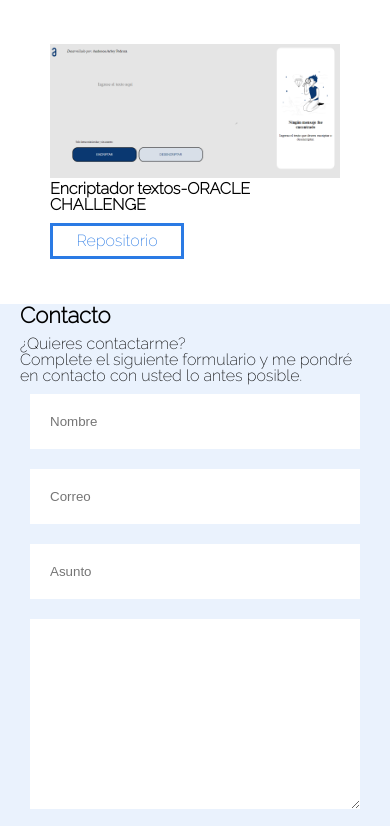
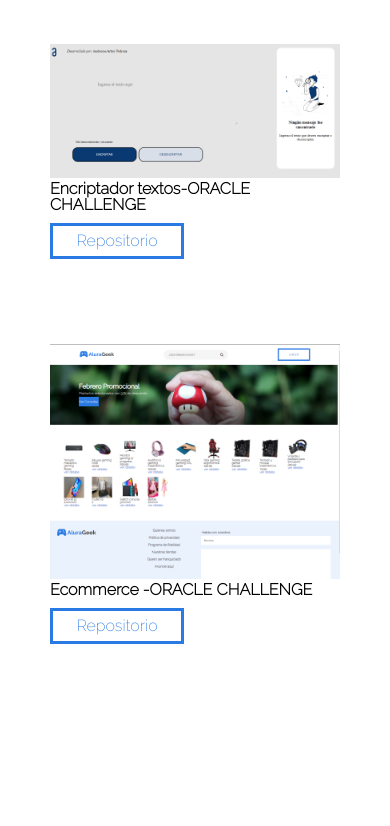
Before and after one commit to AndersonPM-HUB/Portafolio-ChallengeOracle, a plain HTML site: page index.html in a window 390 px wide. Shown: the part 3169-3995 px from the top of the page. Drawn offline with Linux system fonts and the light colour scheme.

Commit message:
se ajsuta responsive

```diff
--- a/css/contenido.css
+++ b/css/contenido.css
@@ -137,27 +137,31 @@
     align-self: flex-start;
 }
 
-
 .contenido_experiencia{
     display: flex;
     flex-direction: column;
     align-items: center;
+    height: 50%;
 }
-
 
 
 .experiencias{
     display: flex;
     flex-direction: column;
     justify-content: space-between;
+
 }
 .card_experiencia{
     height: 200px;
     margin: 50px;
 }
 
+.card_experiencia-img {
+    max-width: 100%;
+}
+
 .imagen_proyecto{
-    max-width: 100%;
+    width: 100%;
 }
 .descripcion{
     display: flex;
@@ -186,6 +190,7 @@
     background-color: var(--colorblue);
     padding-left: 20px;
     padding-right: 20px;
+    margin-top: 15rem;
 }
 
 .formulario{
@@ -273,7 +278,7 @@ footer{
 
 /*Desktop */
 
-@media screen and (min-width: 1024px){
+@media screen and (min-width: 450px){
 
     .intro_titulo{
         font-size: 2rem;
--- a/index.html
+++ b/index.html
@@ -201,6 +201,16 @@
                     </div>
                 </div>
 
+                <div class="card_experiencia">
+                  <div class="card_experiencia-img">
+                      <img src="media/reto2.png" alt="" class="imagen_proyecto">
+                  </div>
+                  <div class="descripcion">
+                      <h1 class="titulo_proyecto">Ecommerce -ORACLE CHALLENGE</h1>
+                      <a class="boton_proyectos" href="https://github.com/AndersonPM-HUB/Ecommerce-Challenge3" class="link_proyecto">Repositorio</a>
+                  </div>
+              </div>
+
             </div>
 
       </section>
```
Also changed, not shown: media/reto2.png (added).
